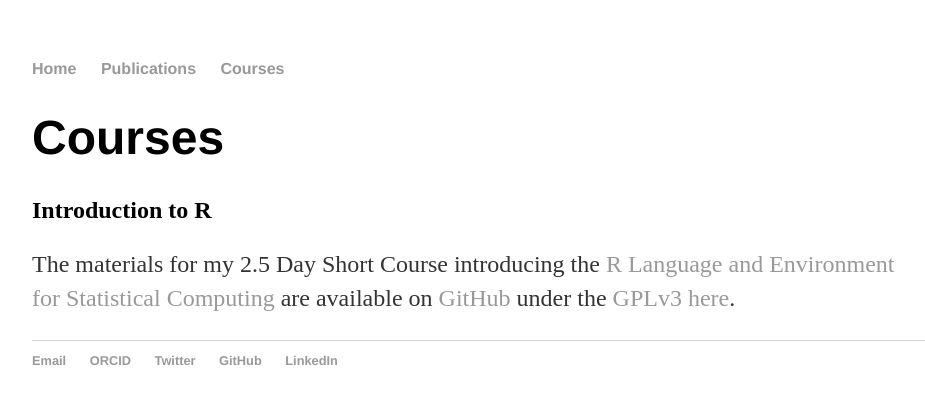
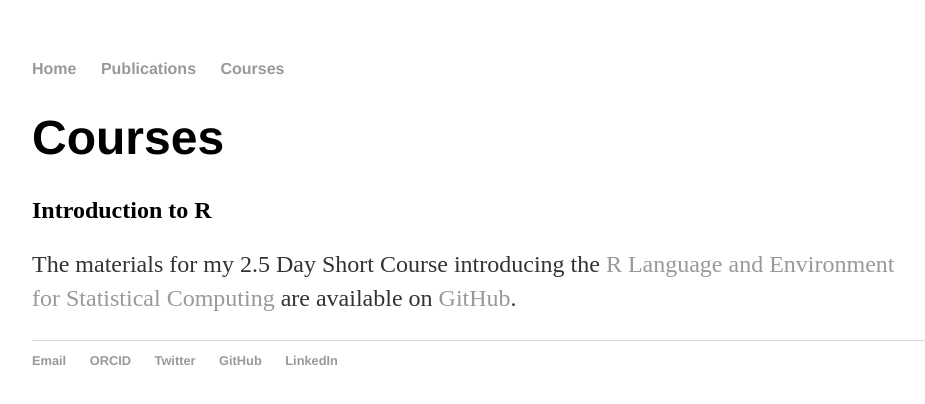
Before and after one commit to brfitzpatrick/brfitzpatrick.github.io, a Jekyll site: the page built from Courses.md, in a window 1280 px wide. Shown: the top 404 px of the page, without its empty margins (160-1085 px from the left). Built offline with Jekyll 4.4.1, drawn with Linux system fonts in a browser that asks for light colours.

Commit message:
Update Courses.md
updated

```diff
--- a/Courses.md
+++ b/Courses.md
@@ -8,4 +8,4 @@ Courses
 Introduction to R
 -----------------
 
-The materials for my 2.5 Day Short Course introducing the [R Language and Environment for Statistical Computing](http://www.r-project.org/) are available on <a href="https://github.com/brfitzpatrick/Intro_to_R">GitHub</a> under the [GPLv3](http://www.gnu.org/licenses/gpl-3.0.en.html) [here](https://github.com/brfitzpatrick/Intro_to_R/releases).
+The materials for my 2.5 Day Short Course introducing the [R Language and Environment for Statistical Computing](http://www.r-project.org/) are available on [GitHub](https://github.com/brfitzpatrick/Intro_to_R/releases).
```
